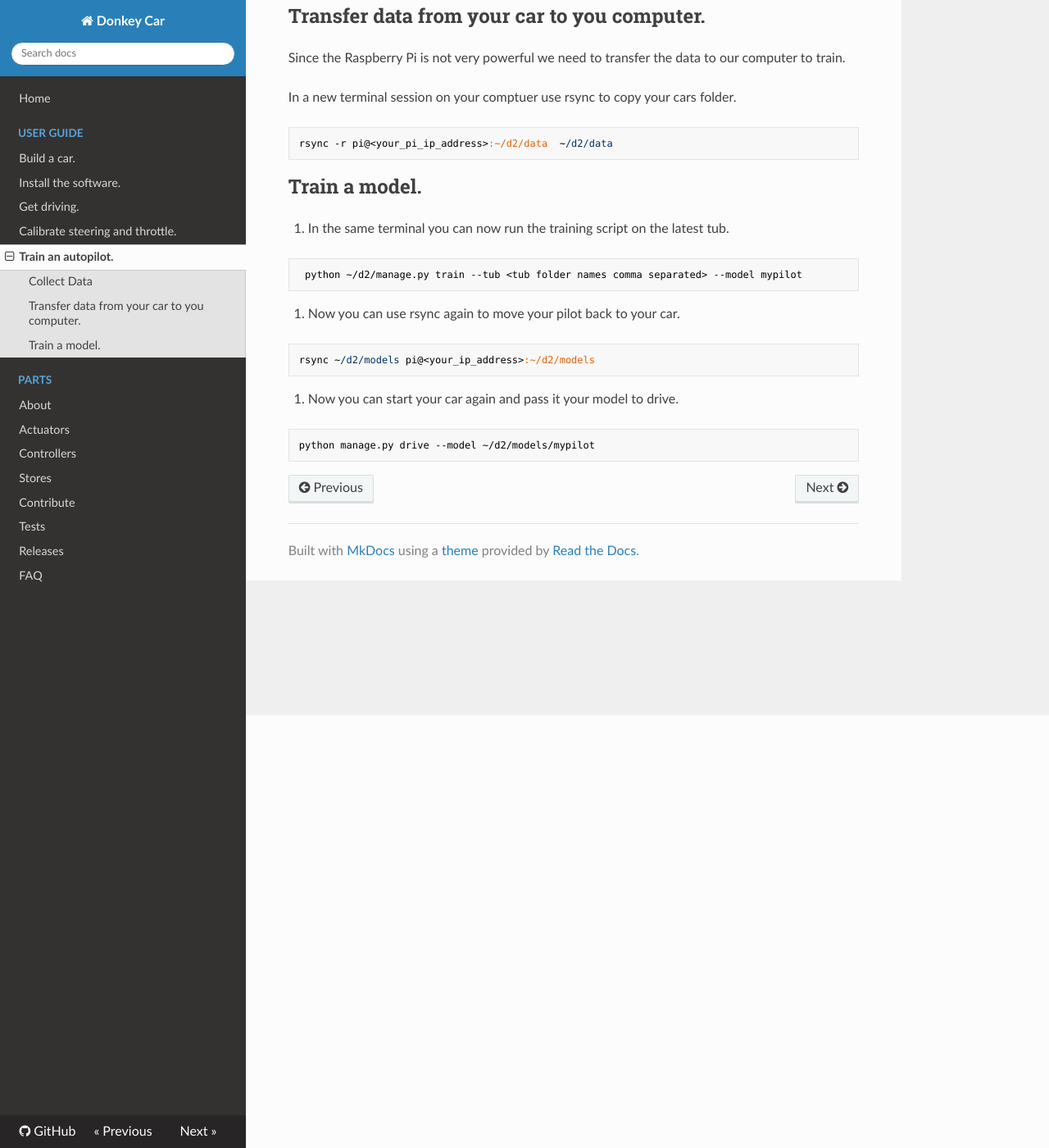
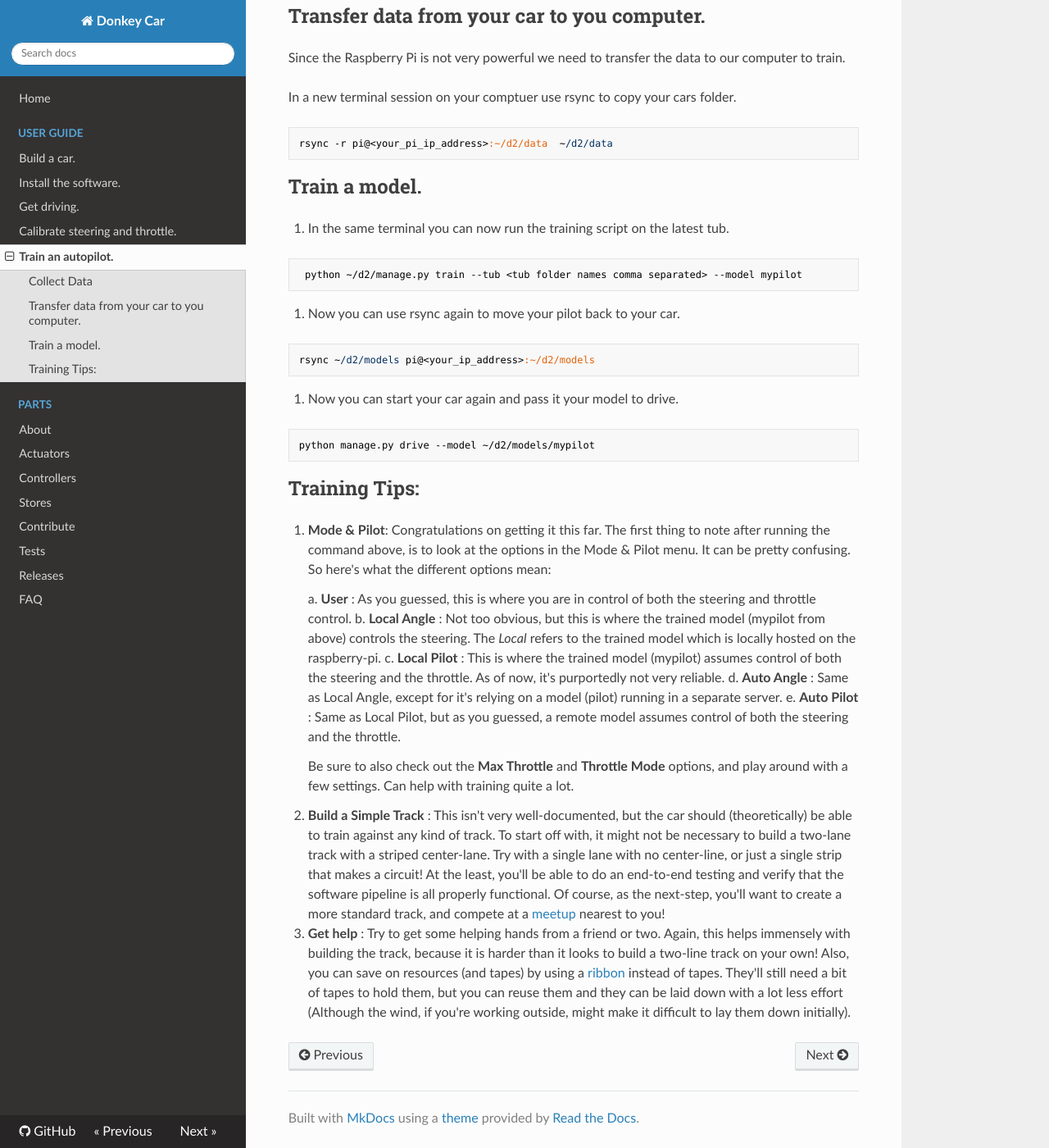
Before and after one commit to autorope/donkeycar, an MkDocs documentation site: the page built from docs/guide/train_autopilot.md, in a window 1280 px wide and 1400 px high, scrolled down 528 px. Shown: the whole window at 82% size. Built offline with MkDocs 1.6.1, drawn with Linux system fonts in a browser that asks for light colours; nearby versions of some CDN libraries; old or Windows-style settings are respelled for this version of MkDocs.

Commit message:
Some tips added

````diff
--- a/docs/guide/train_autopilot.md
+++ b/docs/guide/train_autopilot.md
@@ -43,3 +43,20 @@ rsync ~/d2/models pi@<your_ip_address>:~/d2/models
 ```
 python manage.py drive --model ~/d2/models/mypilot
 ```
+
+## Training Tips:
+
+
+1. **Mode & Pilot**: Congratulations on getting it this far. The first thing to note after running the command above, is to look at the options in the Mode & Pilot menu. It can be pretty confusing. So here's what the different options mean:
+
+	a. **User** : As you guessed, this is where you are in control of both the steering and throttle control.
+	b. **Local Angle** : Not too obvious, but this is where the trained model (mypilot from above) controls the steering. The _Local_ refers to the trained model which is locally hosted on the raspberry-pi.
+	c. **Local Pilot** : This is where the trained model (mypilot) assumes control of both the steering and the throttle. As of now, it's purportedly not very reliable.
+	d. **Auto Angle** : Same as Local Angle, except for it's relying on a model (pilot) running in a separate server.
+	e. **Auto Pilot** : Same as Local Pilot, but as you guessed, a remote model assumes control of both the steering and the throttle.
+
+    Be sure to also check out the **Max Throttle** and **Throttle Mode** options, and play around with a few settings. Can help with training quite a lot.
+
+2. **Build a Simple Track** : This isn't very well-documented, but the car should (theoretically) be able to train against any kind of track. To start off with, it might not be necessary to build a two-lane track with a striped center-lane. Try with a single lane with no center-line, or just a single strip that makes a circuit! At the least, you'll be able to do an end-to-end testing and verify that the software pipeline is all properly functional. Of course, as the next-step, you'll want to create a more standard track, and compete at a [meetup](https://diyrobocars.com/) nearest to you!
+
+3. **Get help** : Try to get some helping hands from a friend or two. Again, this helps immensely with building the track, because it is harder than it looks to build a two-line track on your own! Also, you can save on resources (and tapes) by using a [ribbon](https://www.amazon.com/gp/product/B01M7ZA20R/ref=oh_aui_detailpage_o02_s00?ie=UTF8&psc=1) instead of tapes. They'll still need a bit of tapes to hold them, but you can reuse them and they can be laid down with a lot less effort (Although the wind, if you're working outside, might make it difficult to lay them down initially).
````
